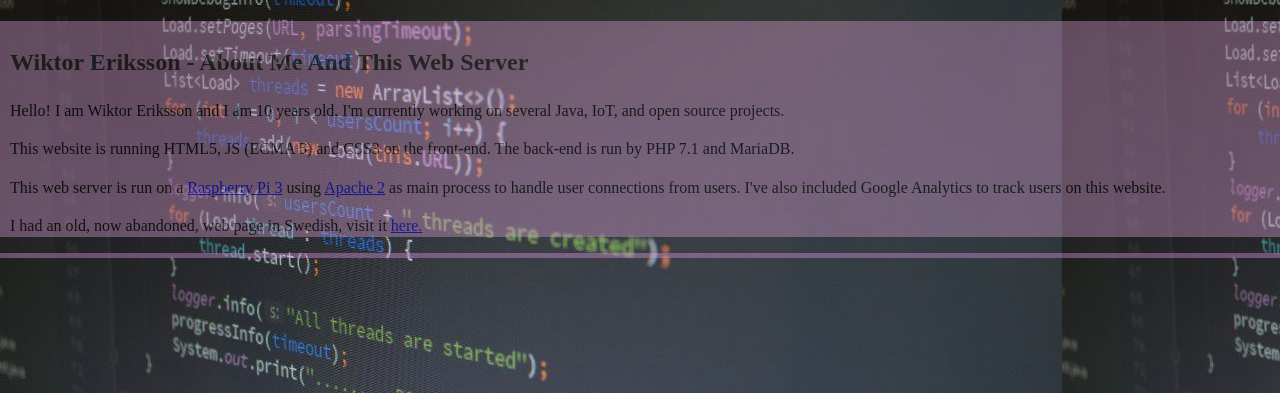
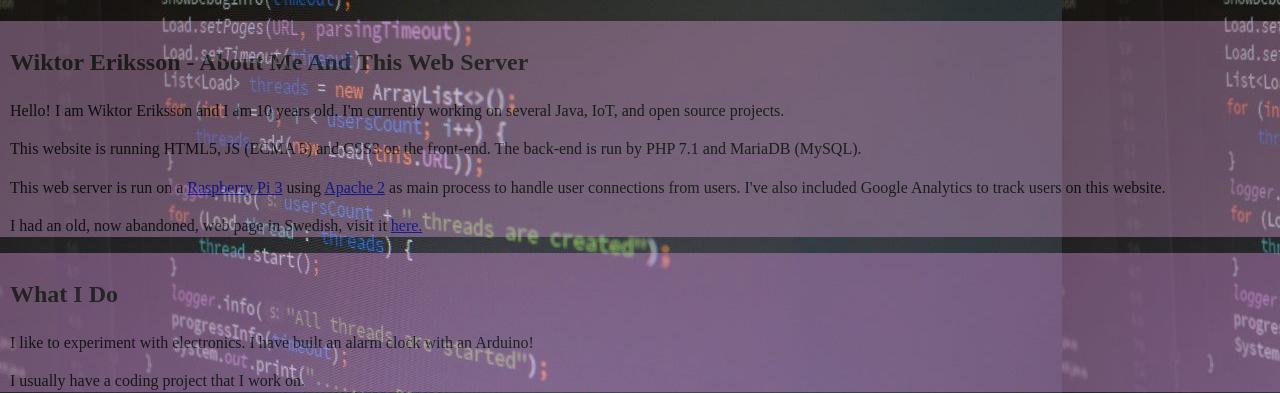
Before and after one commit to YellowDuckSE/wiktoreriksson-web, a PHP site: page / in a window 1280 px wide. Shown: the part 115-508 px from the top of the page. Run offline with PHP 8.4, Linux system fonts and the light colour scheme.

Commit message:
Add some text and visit counter to index.php

```diff
--- a/index.php
+++ b/index.php
@@ -51,7 +51,7 @@ echo $age;
     <h2>Wiktor Eriksson - About Me And This Web Server</h2>
     <p>Hello! I am Wiktor Eriksson and I am <?php echoAge() ?> years old. I'm currently working on several Java, IoT, and open source projects.</p>
 
-    <p>This website is running HTML5, JS (ECMA 5) and CSS3 on the front-end. The back-end is run by PHP 7.1 and MariaDB.</p>
+    <p>This website is running HTML5, JS (ECMA 5) and CSS3 on the front-end. The back-end is run by PHP 7.1 and MariaDB (MySQL).</p>
 
     <p>This web server is run on a <a href="https://www.raspberrypi.org/products/raspberry-pi-3-model-b/">Raspberry Pi 3</a> using <a href="https://httpd.apache.org/">Apache 2</a> as main process to handle user connections from users. I've also included Google Analytics to track users on this website.</p>
 
@@ -69,7 +69,17 @@ echo $age;
     (adsbygoogle = window.adsbygoogle || []).push({});
 </script>
 <div class="dpart second">
+    <h2>What I Do</h2>
 
+    <p>I like to experiment with electronics. I have built an alarm clock with an Arduino!</p>
+
+    <p>I usually have a coding project that I work on.</p>
+</div>
+<!-- Start of CuterCounter Code -->
+<div class="dpart">
+<a href="http://www.cutercounter.com/" target="_blank"><img src="http://www.cutercounter.com/hits.php?id=gvpaqfk&nd=7&style=26" border="0" alt="hit counter"></a>
+<!-- End of CuterCounter Code -->
+<p>unique visitors have been on this site.</p>
 </div>
 </body>
 
```
